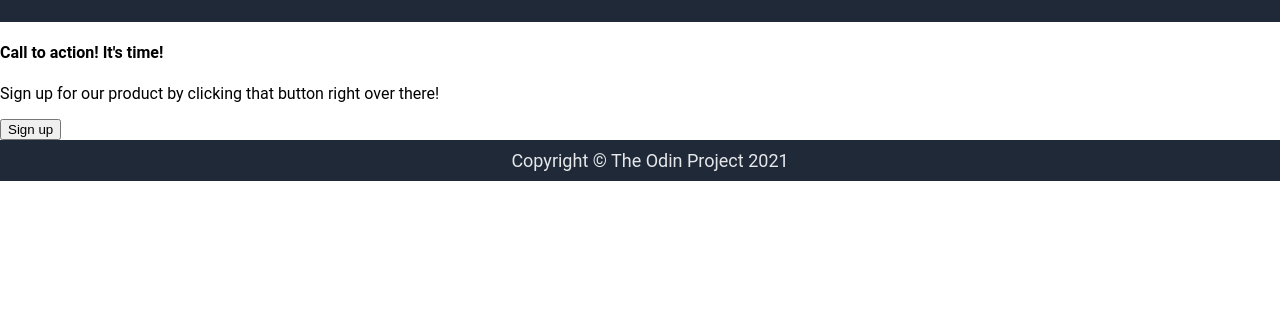
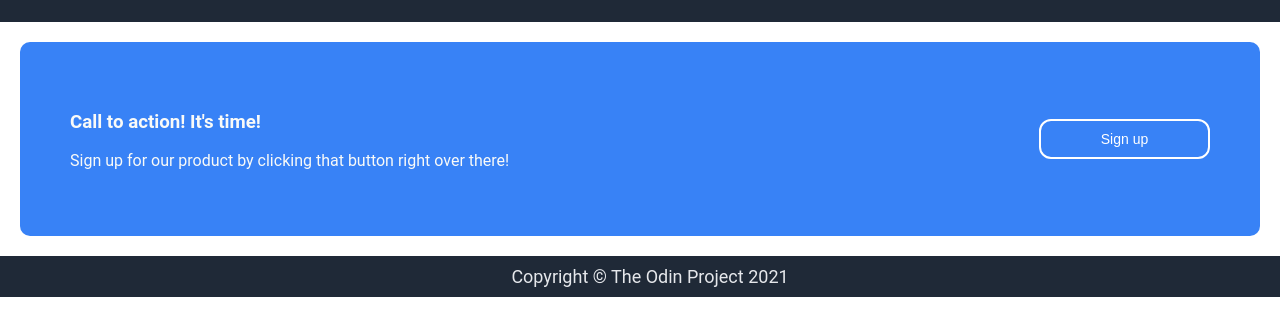
Before and after one commit to sophyawu09/landing-page-odin, a plain HTML site: page index.html in a window 1280 px wide. Shown: the part 56-392 px from the top of the page. Drawn offline with Linux system fonts and the light colour scheme.

Commit message:
finished the call to action section with final styling

```diff
--- a/index.html
+++ b/index.html
@@ -27,8 +27,10 @@
     </div>
     <div class="cta">
       <div class="inner-cta">
-         <h4>Call to action! It's time!</h4>
-         <p>Sign up for our product by clicking that button right over there!</p>
+         <div class="cta-text">
+           <h3>Call to action! It's time!</h3>
+           <p>Sign up for our product by clicking that button right over there!</p>
+         </div>
          <button type="button">Sign up</button>
       </div>
     </div>
--- a/style.css
+++ b/style.css
@@ -12,6 +12,20 @@ a {
   text-decoration: none;
   color: #E5E7EB;
   font-size: 18px;
+}
+
+button {
+  background-color: #3882F6;
+  color: white;
+  border: 2px solid white;
+  border-radius: 12px;
+  text-align: center;
+  text-decoration: none;
+  font-size: 14px;
+  padding: 10px;
+  display: inline-block;
+  width: 15%;
+  height: 50%;
 }
 
 .header {
@@ -39,6 +53,17 @@ a {
 
 }
 
+.inner-cta {
+  background-color: #3882F6;
+  color: #F9FAF8;
+  margin: 20px;
+  padding: 50px;
+  border-radius: 10px;
+  display: flex;
+  justify-content: space-between;
+  align-items: center;
+}
+
 .footer {
   background-color: #1F2937;
   width: 100vw;
```
